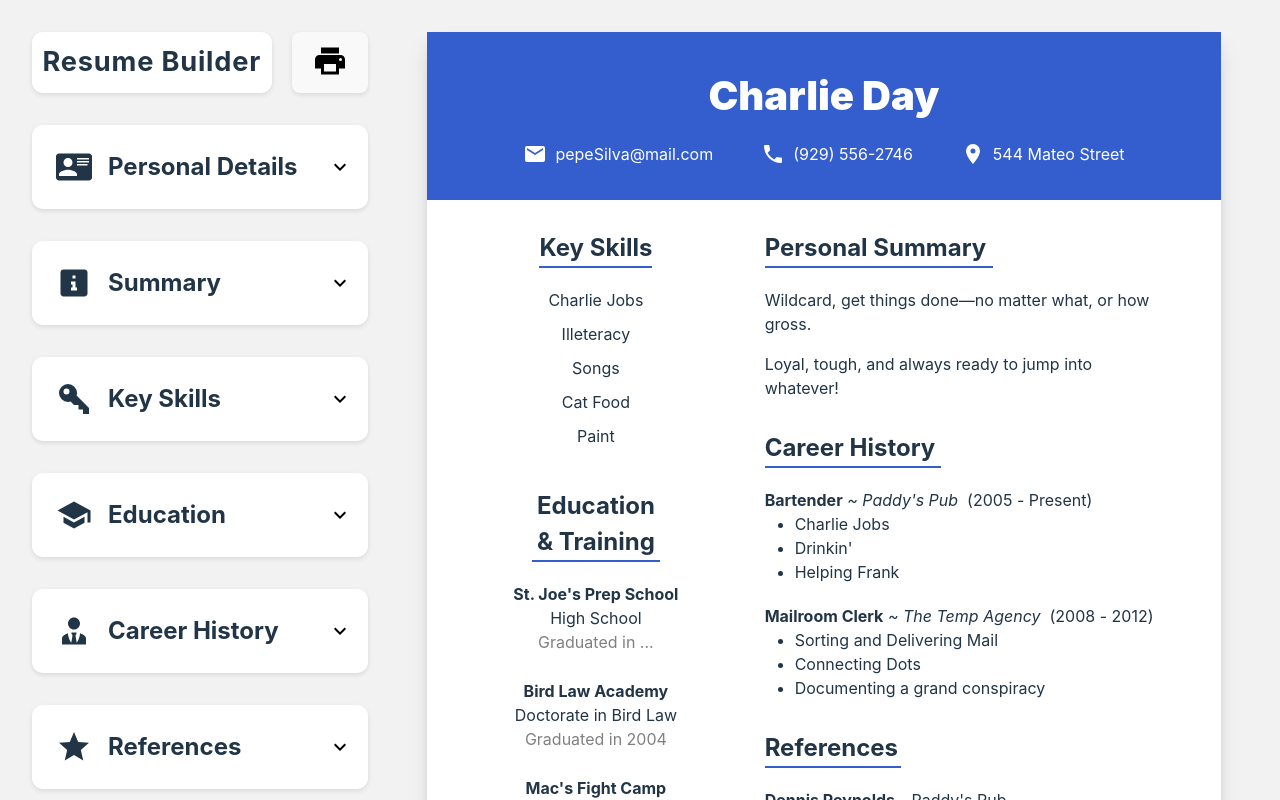
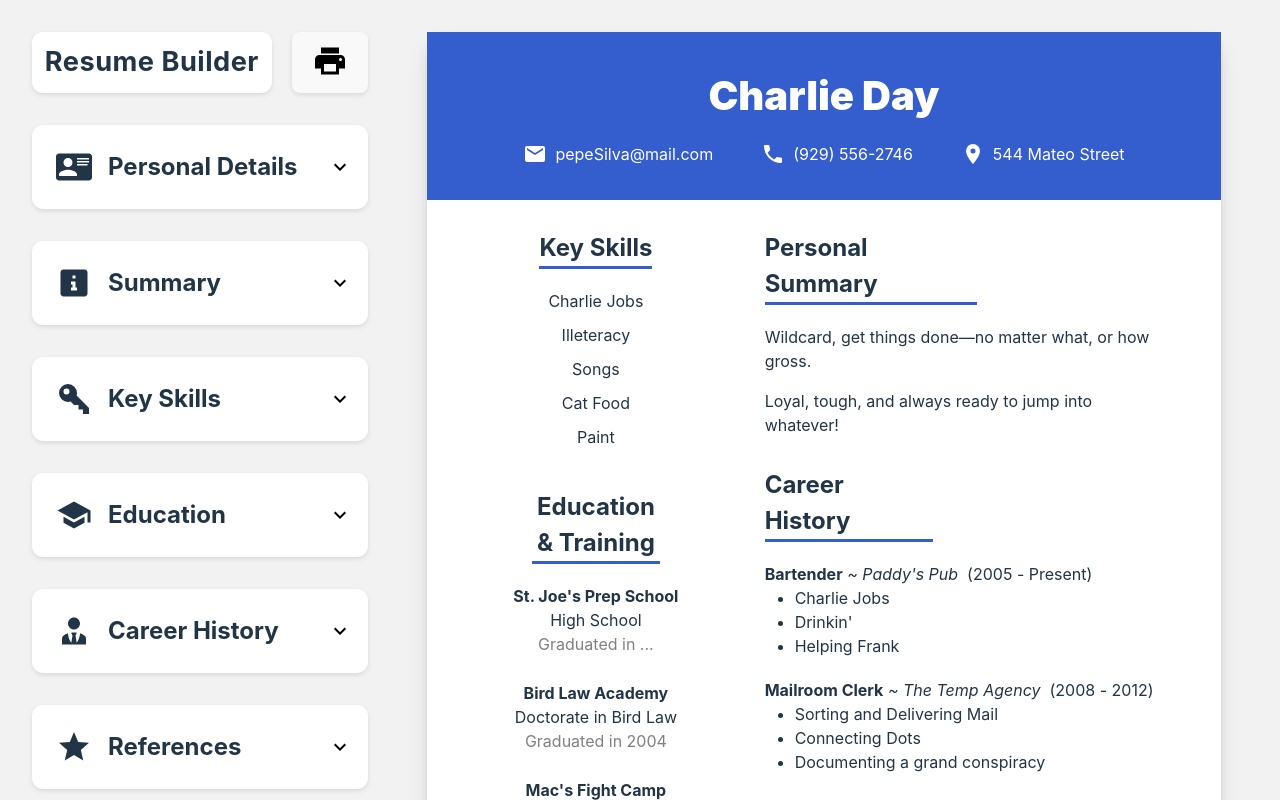
Before and after one commit to Frobii/resume-builder, a React (Vite) app: page / in a window 1280 px wide. Shown: the top 800 px of the page. Built offline with nearby package versions, Linux system fonts and the light colour scheme.

Commit message:
Make minor style adjustments to main h1 and resume

```diff
--- a/src/resume-builder.css
+++ b/src/resume-builder.css
@@ -5,7 +5,7 @@ h1 {
     display: flex;
     justify-content: center;
     align-items: center;
-    letter-spacing: 0.05rem;
+    letter-spacing: 0.03rem;
     box-shadow: 0 2px 5px rgba(0, 0, 0, 0.1);
     user-select: none;
 }
--- a/src/resume.css
+++ b/src/resume.css
@@ -4,25 +4,31 @@
     height: 29.7cm;
     box-shadow: 0 13px 27px -5px rgba(50, 50, 93, .1), 0 8px 16px -8px rgba(0, 0, 0, .25);
 }
+
 .resume-body>* ul {
     margin-top: 0px;
 }
+
 .resume-body>* h2 {
-    border-bottom: 2px #1847c7e0 solid;
+    border-bottom: 3px #1847c7e0 solid;
     padding: 0px;
 }
+
 .education-details .resume-heading {
     width: 8rem;
     text-align: center;
 }
+
 .summary .resume-heading {
-    width: 14.3rem;
+    width: 13.3rem;
 }
+
 .career-history .resume-heading {
-    width: 11rem;
+    width: 10.5rem;
 }
+
 .reference-details .resume-heading {
-    width: 8.5rem;
+    width: 8.2rem;
 }
 
 .personal-details {
```
